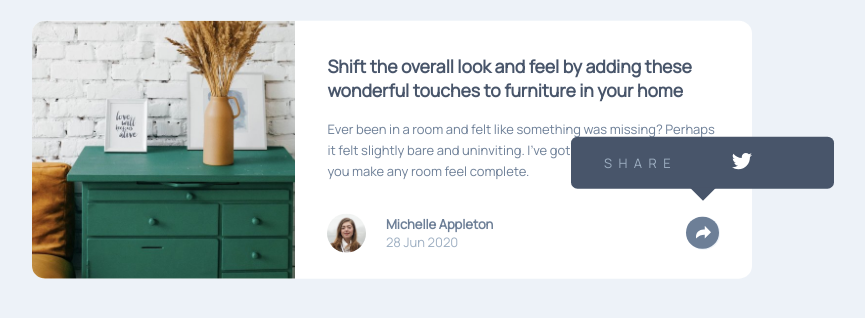
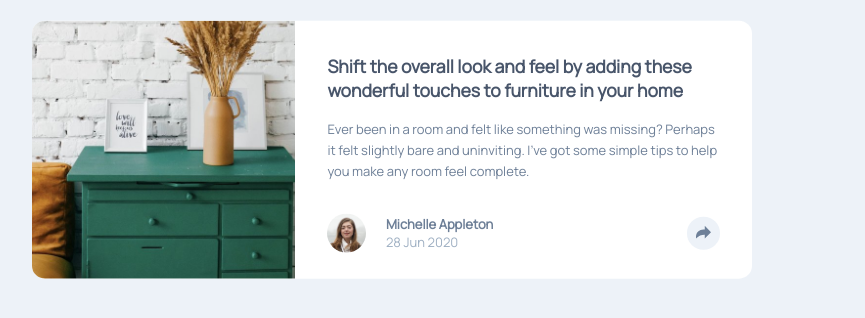
Before and after one commit to joanpujol/fem-Article-Preview-Component, a website: page index.html in a window 1280 px wide. Shown: the whole page, without its empty margins (248-1113 px from the left). Drawn offline with Linux system fonts and the light colour scheme.

Commit message:
Unable default active state

```diff
--- a/index.html
+++ b/index.html
@@ -47,7 +47,7 @@
                 </div>
             </div>
         </div>
-        <div class="article__social active">
+        <div class="article__social">
             <p>Share</p>
             <div class="article__social-list">
                 <div class="article__social-item">
```
